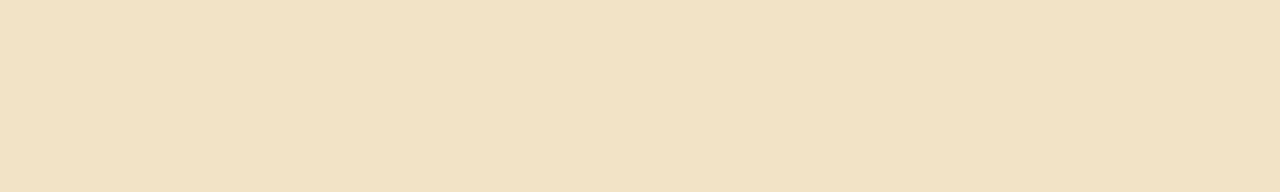
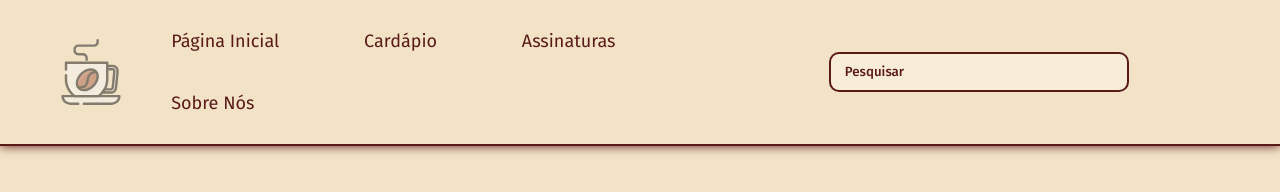
Before and after one commit to Ruan-nascimento/ki-caf--delivery, a plain HTML site: page pages/menu.html in a window 1280 px wide. Drawn offline with Linux system fonts and the light colour scheme.

Commit message:
atualizações no header e criação de novas paginas

```diff
--- a/pages/menu.html
+++ b/pages/menu.html
@@ -12,11 +12,34 @@
 
     <!-- metadados -->
     <link rel="stylesheet" href="../presets/presets.css">
+    <link rel="stylesheet" href="../style/style-index-header.css">
+    <link rel="shortcut icon" href="../assets/icon/favicon.svg" type="image/x-icon">
     <!-- Fim metadados -->
 
     <title>Cardápio - Todos os nossos sabores</title>
 </head>
 <body>
 
+    <header class="heading display">
+        <img src="../assets/svg/logo.svg" alt="logo-ki-café" class="logo-header">
+
+        <div class="nav-bar-search">
+
+
+            <ul class="nav-bar">
+                <li><a href="../pages/index.html">página inicial</a></li>
+                <li><a href="../pages/menu.html">cardápio</a></li>
+                <li><a href="../pages/license.html">assinaturas</a></li>
+                <li><a href="../pages/about.html">sobre nós</a></li>
+            </ul>
+
+            <form action="../pages/menu.html">
+                <input type="search" class="search" placeholder="Pesquisar" required>
+            </form>
+
+        </div><!--final nav-bar-search-->
+
+    </header><!--final header-->
+
 </body>
 </html>
--- a/presets/presets.css
+++ b/presets/presets.css
@@ -7,6 +7,7 @@
     --pink: #e6324b;
     --dark: #2b2b2b;
     --light: #353634;
+    --brown: rgb(90, 26, 26);
 
     /* second pallete */
     --yel-one: #efd018;
@@ -14,6 +15,11 @@
     --yel-tree: #f7e853;
     --yel-four: #fbf370;
     --yel-five: #ffff8d;
+
+    /* other colors */
+    --white: #f6f6f6;
+    --white-gray: #a0a0a0;
+    --second-bege: #f7ecd8;
 }
 
 
@@ -35,6 +41,10 @@ html{
 
 }
 
+html::-webkit-scrollbar{
+    background-color: var(--brown);
+}
+
 body{
     background-color: var(--bege);
     color: var(--dark);
--- /dev/null
+++ b/style/style-index-header.css
@@ -0,0 +1,156 @@
+/* header styles */
+
+header.heading{
+    display: flex;
+    align-items: center;
+    justify-content: space-between;
+    font-size: 1.8rem;
+    padding: 1rem 4%;
+    max-width: 192rem;
+    margin: 0 auto;
+    border-bottom: 2px solid var(--brown);
+    box-shadow: 0 0 1rem var(--brown);
+
+}
+
+header.heading img{
+    height: 8rem;
+    width: 8rem;
+    cursor: pointer;
+    opacity: 50%;
+
+    transition: 0.4s ease-in-out;
+}
+
+header.heading img:hover{
+    opacity: 100%;
+    transform: scale(1.02);
+}
+
+header .nav-bar li{
+    box-sizing: border-box;
+    display: inline-block;
+    text-transform: capitalize;
+    padding: 2rem;
+
+}
+
+
+header .nav-bar li a{
+    display: inline-block;
+    box-sizing: border-box;
+    color: var(--brown);
+    font-weight: 400;
+    padding: 0 2rem;
+    position: relative;
+
+    transition: 1s ease-in-out  transform, 0.5s ease-in-out  color;
+
+}
+
+header .nav-bar li a::after{
+    content: " ";
+    width: 0%;
+    height: 2px;
+    background-color: var(--brown);
+    display: block;
+    position: absolute;
+    bottom: -1rem;
+    left: 0%;
+
+    transition: 0.18s ease-in-out  width;
+}
+
+header .nav-bar li a:hover{
+    color: var(--brown);
+    transform: scale(1.02);
+}
+
+header .nav-bar li a:hover::after{
+    width: 100%;
+}
+
+
+
+
+
+
+
+header div .button1{
+    cursor: pointer;
+    /* font-family: 'Fira Sans', sans-serif; */
+    font-weight: 500;
+
+    text-transform: capitalize;
+    border: solid 0.2rem var(--brown);
+    outline: none;
+    border-radius: 1rem;
+    padding: 1rem 2rem;
+    background-color: var(--brown);
+    color: var(--white);
+    font-size: 1.6rem;
+
+    transition: 0.4s ease-in-out background-color, 0.6s ease-in-out color, 0.6s ease-in-out box-shadow;
+}
+
+header div .button1:hover{
+    box-sizing: border-box;
+    background-color: var(--bege);
+    color: var(--brown);
+    box-shadow: 0 0 1rem var(--brown);
+}
+
+
+
+
+
+
+/* header menu cardapio */
+header.heading .nav-bar-search{
+    display: flex;
+    align-items: center;
+    justify-content: center;
+}
+
+header.heading input.search{
+    margin: 0 10rem 0 5rem;
+    padding: 1.4rem;
+    height: 4rem;
+    width: 30rem;
+    border: none;
+    outline: none;
+
+    background-color: var(--second-bege);
+    color: var(--light);
+    border: solid 0.2rem var(--brown);
+    border-radius: 1rem;
+    font-weight: 500;
+
+    transition: 0.2s ease-in-out;
+}
+
+header.heading input.search::selection{
+    background-color: var(--brown);
+    color: var(--white);
+}
+
+header.heading input.search::-webkit-search-cancel-button{
+    cursor: pointer;
+    position: relative;
+    right: -10px;
+    -webkit-appearance: none;
+    height: 20px;
+    width: 20px;
+    border-radius: 10px;
+    background: var(--brown);
+}
+
+header.heading input.search:hover,
+header.heading input.search:focus-visible{
+    background-color: var(--bege);
+    box-shadow: 0 0 0.5rem var(--brown);
+}
+
+header.heading input.search::placeholder{
+    color: var(--brown);
+}
```
Also changed, not shown: pages/about.html (+15 -0 lines), pages/index.html (+1 -1 lines), pages/license.html (+14 -0 lines).
